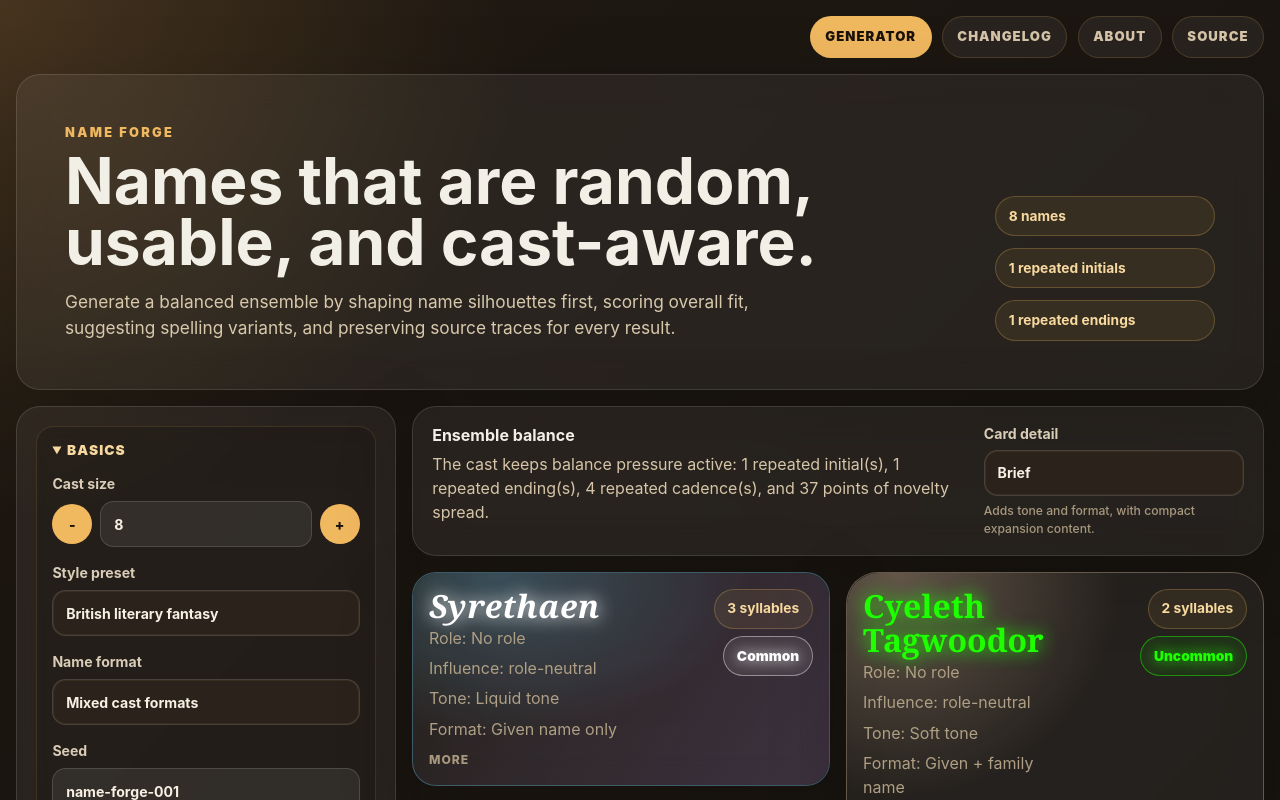
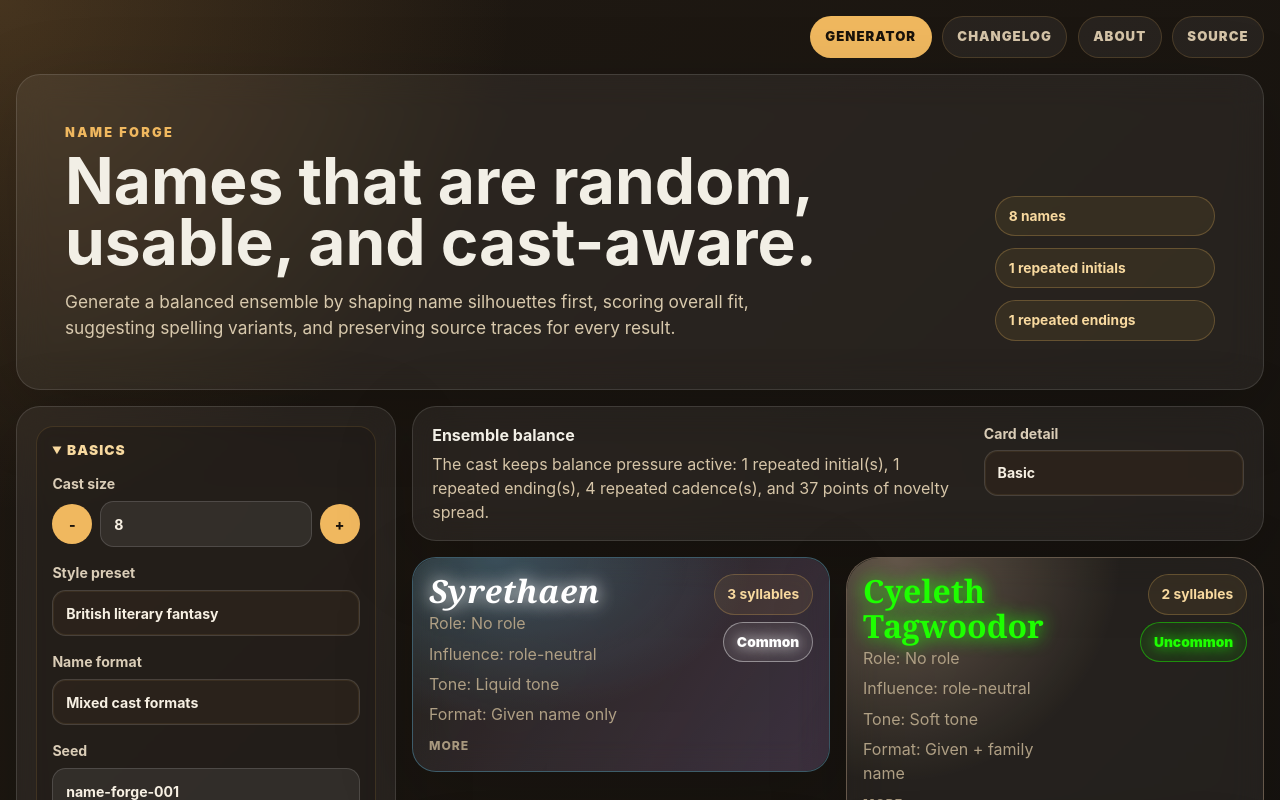
Before and after one commit to jaahay/name-forge, a React (Vite) app: page / in a window 1280 px wide. Shown: the top 800 px of the page. Built offline with nearby package versions, Linux system fonts and the light colour scheme.

Commit message:
Remove global card density state

```diff
--- a/src/App.tsx
+++ b/src/App.tsx
@@ -5,7 +5,7 @@ import type { GenerationSettings } from './engine/types';
 import { AboutView } from './ui/AboutView';
 import { ChangelogView } from './ui/ChangelogView';
 import { GeneratorView } from './ui/GeneratorView';
-import type { AppView, CardDensity, ControlKey } from './ui/presentation';
+import type { AppView, ControlKey } from './ui/presentation';
 import { randomizeScoreSettings, randomScore } from './ui/score';
 
 const registry = createDefaultRegistry();
@@ -34,7 +34,6 @@ export default function App() {
   const [currentView, setCurrentView] = useState<AppView>('generator');
   const [settings, setSettings] = useState<GenerationSettings>(initialSettings);
   const [committedSettings, setCommittedSettings] = useState<GenerationSettings>(initialSettings);
-  const [cardDensity, setCardDensity] = useState<CardDensity>('brief');
   const ensemble = useMemo(() => generateEnsemble(committedSettings, registry), [committedSettings]);
 
   function updateSetting<K extends keyof GenerationSettings>(key: K, value: GenerationSettings[K]) {
@@ -78,8 +77,6 @@ export default function App() {
           stylePacks={stylePacks}
           settings={settings}
           ensemble={ensemble}
-          cardDensity={cardDensity}
-          onUpdateCardDensity={setCardDensity}
           onUpdateSetting={updateSetting}
           onRegenerate={regenerate}
           onRandomizeSeed={randomizeSeed}
```
